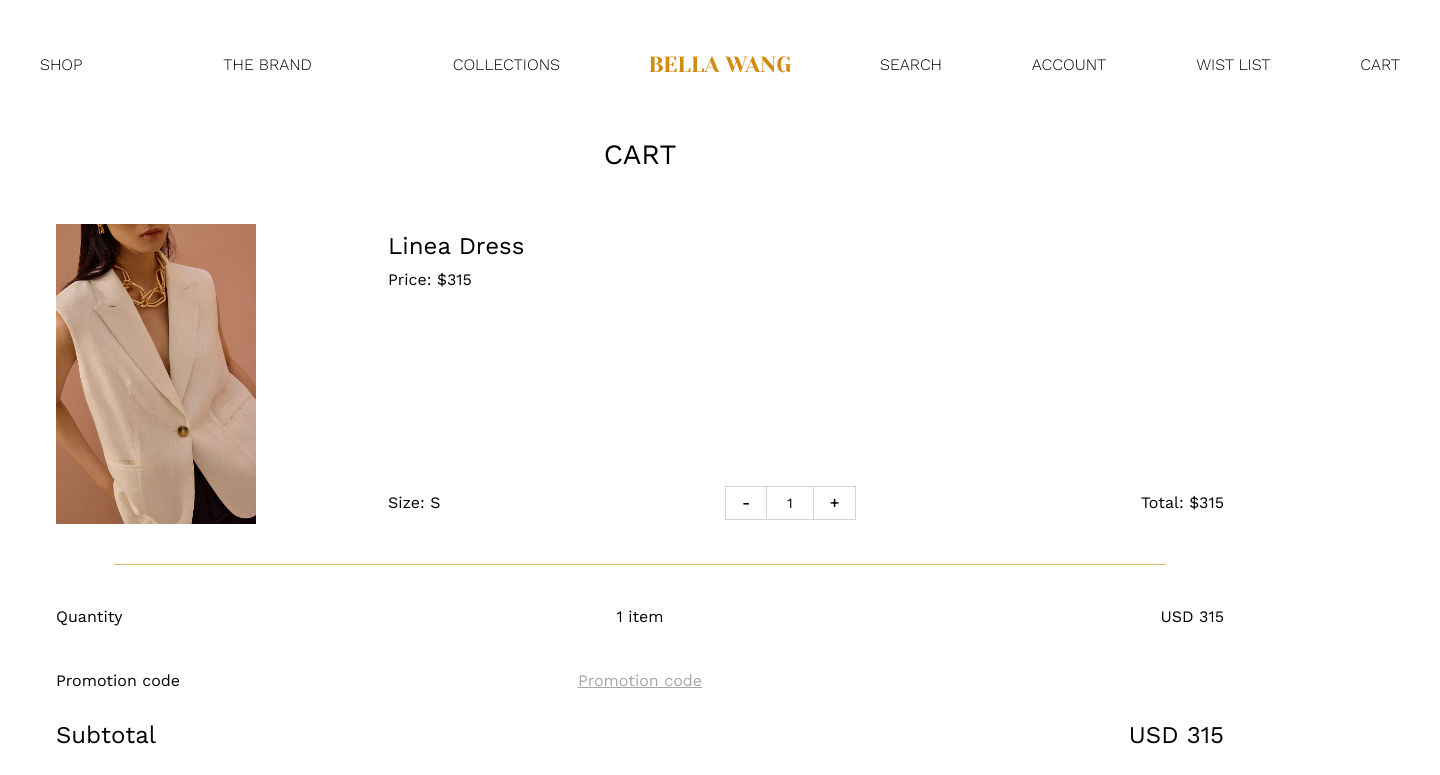
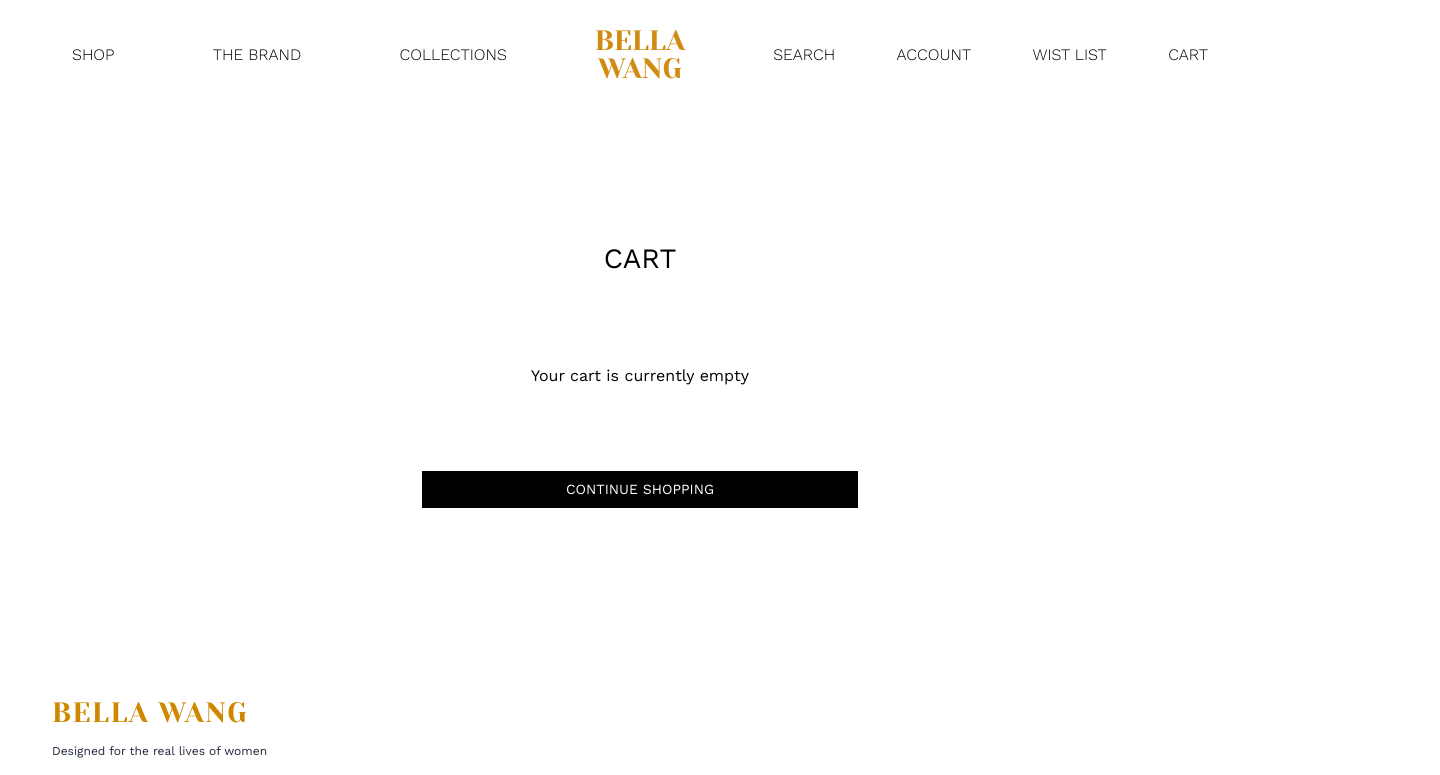
Before and after one commit to phananh2005/fe_nckh, a React (Vite) app: page /cart in a window 1280 px wide. Shown: the top 775 px of the page, 1440 px wide, since content can reach past the window. Built offline with nearby package versions, Linux system fonts and the light colour scheme.

Commit message:
add logic to cart

```diff
--- a/src/components/BarHeader.tsx
+++ b/src/components/BarHeader.tsx
@@ -1,3 +1,4 @@
+import { useEffect, useState } from "react";
 import { useNavigate } from "react-router-dom";
 
 const leftItems: string[] = ["SHOP", "THE BRAND", "COLLECTIONS"];
@@ -13,6 +14,21 @@
 
 function BarHeader() {
   const navigate = useNavigate();
+  // eslint-disable-next-line @typescript-eslint/no-unused-vars
+  const [scrolled, setScrolled] = useState(false);
+
+  useEffect(() => {
+    const handleScroll = () => {
+      setScrolled(window.scrollY > 10);
+    };
+
+    window.addEventListener("scroll", handleScroll, { passive: true });
+    handleScroll();
+
+    return () => {
+      window.removeEventListener("scroll", handleScroll);
+    };
+  }, []);
 
   const handleShopItemClick = (item: string) => {
     if (item === "TOPS") {
@@ -42,9 +58,12 @@
   };
 
   return (
-    <header className="relative z-50">
-      <nav className="flex justify-between items-center w-[1440px] h-[110px] pt-[60px] pb-[40px] bg-[#FFFFFF99]">
-        <ul className="flex justify-between items-center w-[600px] px-[40px]">
+    <header className="sticky top-0 left-0 right-0 z-50">
+      <nav
+        className="w-full h-[110px] transition-all duration-300 ease-out border-b border-white/10  "
+      >
+        <div className="flex justify-between items-center w-full max-w-[1440px] mx-auto h-full py-[20px] px-4 md:px-8">
+          <ul className="flex justify-between items-center w-[600px] px-[40px]">
           {leftItems.map((item) => (
             <li key={`${item || "spacer"}-left`} className="relative group">
               <button
@@ -108,7 +127,7 @@
           ))}
         </ul>
 
-        <div className="flex items-center justify-center flex-1 h-[36px] pr-[48px] pl-[48px] gap-[10px] text-[#D18B13] font-['Yeseva_One'] font-normal text-[22px] leading-none text-center">
+        <div className="flex items-center justify-center flex-1 h-[36px] pr-[48px] pl-[48px] gap-[10px] text-[#D18B13] font-['Yeseva_One'] font-normal text-[28px] leading-none text-center">
           BELLA WANG
         </div>
 
@@ -125,6 +144,7 @@
             </li>
           ))}
         </ul>
+      </div>
       </nav>
     </header>
   );
--- a/src/components/item/Deltail.tsx
+++ b/src/components/item/Deltail.tsx
@@ -1,37 +1,43 @@
 import { useState } from "react";
 import Size from "../shop/Size.tsx";
 import HeartShape from "../shop/HeartShape.tsx";
+import { useCart } from "../../context/CartContext.tsx";
 
 type DeltailProps = {
+  id: number;
   title: string;
   price: string;
+  image: string;
   materials?: string;
   description?: string;
 };
 
 export default function Deltail({
+  id,
   title,
   price,
+  image,
   materials = "",
   description = "",
 }: DeltailProps) {
   const [selectedSize, setSelectedSize] = useState<string | undefined>("M");
   const [favorite, setFavorite] = useState(false);
+  const { addToCart } = useCart();
 
   return (
-    <div className="top-[193px] left-[769px] w-[507px] h-[511px] flex flex-col justify-between pt-8 px-8">
-      <div className="flex flex-col w-full h-fit gap-[22px]">
-        <div className="w-[443px] h-[36px] font-['Work_Sans'] font-light text-[36px] leading-[36px]">
+    <div className="top-48.25 left-192.25 w-126.75 h-127.75 flex flex-col justify-between pt-8 px-8">
+      <div className="flex flex-col w-full h-fit gap-5.5">
+        <div className="w-110.75 h-9 font-['Work_Sans'] font-light text-[36px] leading-9">
           {title}
         </div>
-        <div className="w-full h-fit font-['Work_Sans'] font-semibold text-[32px] leading-[24px]">
+        <div className="w-full h-fit font-['Work_Sans'] font-semibold text-[32px] leading-6">
           ${price}
         </div>
       </div>
 
-      <div className="flex flex-col w-full h-[160px] gap-[8px]">
-        <div className="flex flex-col w-full h-fit gap-[32px]">
-          <div className="flex items-center gap-[12px]">
+      <div className="flex flex-col w-full h-40 gap-2">
+        <div className="flex flex-col w-full h-fit gap-8">
+          <div className="flex items-center gap-3">
             <span className="font-['Work_Sans'] font-normal text-base">
               Materials:
             </span>
@@ -39,22 +45,22 @@
               {materials}
             </span>
           </div>
-          <div className="flex w-fit h-fit gap-[18px] font-['Work_Sans'] font-normal text-base">
+          <div className="flex w-fit h-fit gap-4.5 font-['Work_Sans'] font-normal text-base">
             Description:
           </div>
         </div>
 
-        <div className="flex flex-col w-full h-full gap-[10px]">
+        <div className="flex flex-col w-full h-full gap-2.5">
           <p className="font-['Work_Sans'] font-light text-sm leading-6">
             {description}
           </p>
         </div>
       </div>
 
-      <div className="flex flex-col w-full h-fit gap-[32px]">
-        <div className="flex flex-col w-[110px] h-fit">
+      <div className="flex flex-col w-full h-fit gap-8">
+        <div className="flex flex-col w-27.5 h-fit">
           <div className="font-['Work_Sans'] font-light text-base">Size</div>
-          <div className="flex w-full h-fit gap-[8px]">
+          <div className="flex w-full h-fit gap-2">
             <Size
               sizes={["S", "M", "L"]}
               selectedSize={selectedSize}
@@ -64,16 +70,29 @@
         </div>
       </div>
 
-      <div className="flex w-full h-fit gap-[24px]">
-        <button className="flex w-full h-[40px] gap-[4px] bg-[#000000] border: 1px solid #FFFFFF text-white justify-center items-center">
-          Add to card
+      <div className="flex w-full h-fit gap-6">
+        <button
+          type="button"
+          onClick={() =>
+            addToCart({
+              id,
+              name: title,
+              price: Number(price),
+              image,
+              size: selectedSize ?? "M",
+              quantity: 1,
+            })
+          }
+          className="flex w-full h-10 gap-1 bg-[#000000] border: 1px solid #FFFFFF text-white justify-center items-center"
+        >
+          Add to cart
         </button>
 
         <button
           type="button"
           onClick={() => setFavorite((f) => !f)}
           aria-pressed={favorite}
-          className="h-[36px] w-[36px] flex items-center justify-center"
+          className="h-9 w-9 flex items-center justify-center"
         >
           <HeartShape state={favorite} />
         </button>
--- a/src/components/shop/Product.tsx
+++ b/src/components/shop/Product.tsx
@@ -3,6 +3,7 @@
 import HeartShape from "./HeartShape.tsx";
 
 type ProductProps = {
+  id: number;
   title?: string;
   price?: string;
   image?: string;
@@ -12,6 +13,7 @@
 };
 
 export default function Product({
+  id,
   title = "Sản phẩm mẫu",
   price = "₫100.000",
   image,
@@ -27,7 +29,14 @@
   };
 
   const handleProductClick = () => {
-    navigate("/item-detail");
+    navigate("/item-detail", {
+      state: {
+        id,
+        title,
+        price,
+        image,
+      },
+    });
   };
 
   return (
@@ -38,15 +47,15 @@
       onKeyDown={(e) => {
         if (e.key === "Enter" || e.key === " ") handleProductClick();
       }}
-      className={`cursor-pointer flex flex-col w-[${width}px] h-[${height}px] p-1 gap-[4px] bg-white transition-all duration-300 ease-out`}
+      className={`cursor-pointer flex flex-col w-[${width}px] h-[${height}px] p-1 gap-1 bg-white transition-all duration-300 ease-out`}
     >
-      <img src={image} alt={title} className="w-full h-[888px]" />
+      <img src={image} alt={title} className="w-full h-222" />
       <div className="flex w-full h-fit justify-between">
         <div className="flex flex-col w-full h-fit">
-          <div className="flex w-full h-[64px] font-['Work_Sans'] font-normal text-[28px]/[32px]">
+          <div className="flex w-full h-16 font-['Work_Sans'] font-normal text-[28px]/[32px]">
             {title}
           </div>
-          <div className="flex w-full h-[28px] gap-[16px] font-['Work_Sans'] font-light text-2xl leading-7">
+          <div className="flex w-full h-7[16px] font-['Work_Sans'] font-light text-2xl leading-7">
             {`$ ${price}`}
           </div>
         </div>
--- /dev/null
+++ b/src/context/CartContext.tsx
@@ -0,0 +1,69 @@
+import { createContext, useContext, useMemo, useState, type ReactNode } from "react";
+
+export type CartItem = {
+  id: number;
+  name: string;
+  price: number;
+  quantity: number;
+  image: string;
+  size: string;
+};
+
+type CartContextValue = {
+  cartItems: CartItem[];
+  addToCart: (item: Omit<CartItem, "quantity"> & { quantity?: number }) => void;
+  updateQuantity: (id: number, delta: number) => void;
+  clearCart: () => void;
+};
+
+const CartContext = createContext<CartContextValue | undefined>(undefined);
+
+export function CartProvider({ children }: { children: ReactNode }) {
+  const [cartItems, setCartItems] = useState<CartItem[]>([]);
+
+  const addToCart = (item: Omit<CartItem, "quantity"> & { quantity?: number }) => {
+    setCartItems((prevItems) => {
+      const existingItemIndex = prevItems.findIndex((cartItem) => cartItem.id === item.id);
+      if (existingItemIndex !== -1) {
+        const nextItems = [...prevItems];
+        nextItems[existingItemIndex] = {
+          ...nextItems[existingItemIndex],
+          quantity: nextItems[existingItemIndex].quantity + (item.quantity ?? 1),
+        };
+        return nextItems;
+      }
+
+      return [...prevItems, { ...item, quantity: item.quantity ?? 1 }];
+    });
+  };
+
+  const updateQuantity = (id: number, delta: number) => {
+    setCartItems((prevItems) =>
+      prevItems
+        .map((item) => {
+          if (item.id === id) {
+            return { ...item, quantity: item.quantity + delta };
+          }
+          return item;
+        })
+        .filter((item) => item.quantity > 0),
+    );
+  };
+
+  const clearCart = () => setCartItems([]);
+
+  const value = useMemo(
+    () => ({ cartItems, addToCart, updateQuantity, clearCart }),
+    [cartItems],
+  );
+
+  return <CartContext.Provider value={value}>{children}</CartContext.Provider>;
+}
+
+export function useCart() {
+  const context = useContext(CartContext);
+  if (!context) {
+    throw new Error("useCart must be used within CartProvider");
+  }
+  return context;
+}
--- a/src/main.tsx
+++ b/src/main.tsx
@@ -3,11 +3,14 @@
 import { BrowserRouter } from "react-router-dom";
 import "./index.css";
 import App from "./App.tsx";
+import { CartProvider } from "./context/CartContext.tsx";
 
 createRoot(document.getElementById("root")!).render(
   <StrictMode>
     <BrowserRouter>
-      <App />
+      <CartProvider>
+        <App />
+      </CartProvider>
     </BrowserRouter>
   </StrictMode>,
 );
--- a/src/pages/CartPage.tsx
+++ b/src/pages/CartPage.tsx
@@ -1,22 +1,11 @@
 import { useState } from "react";
-import img32 from "../assets/mainpage3-2.png";
 import CartEmpty from "../components/cart/CartEmpty";
 import CartActive from "../components/cart/CartActive";
 import CartCheckout from "../components/cart/CartCheckout";
+import { useCart } from "../context/CartContext.tsx";
 
 function CartPage() {
-  // mock cart item
-  const [cartItems, setCartItems] = useState([
-    {
-      id: 1,
-      name: "Linea Dress",
-      price: 315,
-      quantity: 1,
-      image: img32,
-      size: "S",
-    },
-  ]);
-
+  const { cartItems, updateQuantity, clearCart } = useCart();
   const [isCheckout, setIsCheckout] = useState(false);
 
   // checkout state
@@ -29,30 +18,16 @@
     note: "",
   });
 
-  const updateQuantity = (id: number, delta: number) => {
-    setCartItems((prevItems) =>
-      prevItems
-        .map((item) => {
-          if (item.id === id) {
-            const newQty = item.quantity + delta;
-            return { ...item, quantity: newQty };
-          }
-          return item;
-        })
-        .filter((item) => item.quantity > 0) // sl=0->del
-    );
-  };
-
   const subtotal = cartItems.reduce((acc, item) => acc + item.price * item.quantity, 0);
   const totalQty = cartItems.reduce((acc, item) => acc + item.quantity, 0);
 
   const handleCheckoutSubmit = (e: React.FormEvent) => {
     e.preventDefault();
     if (!billingDetails.name || !billingDetails.country || !billingDetails.address || !billingDetails.state || !billingDetails.phone) {
-        alert("Dien day du tt");
+      alert("Dien day du tt");
       return;
     }
-    setCartItems([]);
+    clearCart();
     setIsCheckout(false);
   };
 
--- a/src/pages/CollectionsPage.tsx
+++ b/src/pages/CollectionsPage.tsx
@@ -12,7 +12,7 @@
 export default function CollectionsPage() {
   return (
     <>
-      <main className="flex flex-col w-full h-fit gap-[32px] py-[32px]">
+      <main className="flex flex-col w-full h-fit gap-8 py-8">
         <div className="flex justify-center font-['Work_Sans'] font-normal text-[28px]/[43.2px]">
           SOGNO ESTIVO COLLECTION
         </div>
@@ -59,10 +59,11 @@
 function groupProducts(images: string[], titles: string[], prices: string[]) {
   return (
     <>
-      <div className="flex flex-wrap justify-center gap-[32px]">
+      <div className="flex flex-wrap justify-center gap-8">
         {images.map((image, index) => (
           <Product
             key={index}
+            id={index + 1}
             image={image}
             title={titles[index]}
             price={prices[index]}
--- a/src/pages/ItemDeltail.tsx
+++ b/src/pages/ItemDeltail.tsx
@@ -1,18 +1,43 @@
+import { useLocation } from "react-router-dom";
 import Detail from "../components/item/Deltail";
 import ImageDetail from "../components/item/ImageDeltail";
 import image1 from "../assets/image1.png";
 import image2 from "../assets/image2.png";
 import image3 from "../assets/image3.png";
+
+type ItemDetailState = {
+  id?: number;
+  title?: string;
+  price?: string;
+  image?: string;
+};
+
 export default function ItemDeltail() {
+  const location = useLocation();
+  const state = location.state as ItemDetailState | null;
+
+  const product = {
+    id: state?.id ?? 1,
+    title: state?.title ?? "Everyday Tote",
+    price: state?.price ?? "24.99",
+    image: state?.image ?? image1,
+    materials: "Canvas, Leather",
+    description:
+      "The Everyday Tote is a versatile and stylish bag designed for daily use. Made from durable canvas with leather accents, it offers ample space for your essentials while maintaining a sleek and modern look.",
+    images: [state?.image ?? image1, state?.image ?? image2, state?.image ?? image3],
+  };
+
   return (
     <main>
-      <div className="flex w-full h-fit gap-[32px] justify-center">
-        <ImageDetail images={[image1, image2, image3]} />
+      <div className="flex w-full h-fit gap-8 justify-center">
+        <ImageDetail images={product.images} />
         <Detail
-          title="Everyday Tote"
-          price="24.99"
-          materials="Canvas, Leather"
-          description="The Everyday Tote is a versatile and stylish bag designed for daily use. Made from durable canvas with leather accents, it offers ample space for your essentials while maintaining a sleek and modern look."
+          id={product.id}
+          title={product.title}
+          price={product.price}
+          image={product.image}
+          materials={product.materials}
+          description={product.description}
         />
       </div>
     </main>
--- a/src/pages/TopsPage.tsx
+++ b/src/pages/TopsPage.tsx
@@ -10,7 +10,7 @@
 export default function TopsPage() {
   return (
     <>
-      <main className="flex flex-col w-full h-fit gap-[32px] py-[32px]">
+      <main className="flex flex-col w-full h-fit gap-8 py-8">
         <div className="flex justify-center font-['Work_Sans'] font-normal text-[28px]/[43.2px]">
           TOPS
         </div>
@@ -70,10 +70,11 @@
 function groupProducts(images: string[], titles: string[], prices: string[]) {
   return (
     <>
-      <div className="grid grid-cols-1 justify-items-center gap-[32px] md:grid-cols-2 xl:grid-cols-3 pr-[32px] pl-[32px]">
+      <div className="grid grid-cols-1 justify-items-center gap-8 md:grid-cols-2 xl:grid-cols-3 pr-8 pl-8">
         {images.map((image, index) => (
           <Product
             key={index}
+            id={index + 1}
             image={image}
             title={titles[index]}
             price={prices[index]}
--- a/src/pages/WishListPage.tsx
+++ b/src/pages/WishListPage.tsx
@@ -12,7 +12,7 @@
 export default function WishListPage() {
   return (
     <>
-      <main className="flex flex-col w-full h-fit gap-[32px] py-[32px]">
+      <main className="flex flex-col w-full h-fit gap-8 py-8">
         <div className="flex justify-center font-['Work_Sans'] font-normal text-[28px]/[43.2px]">
           WISH LIST
         </div>
@@ -59,10 +59,11 @@
 function groupProducts(images: string[], titles: string[], prices: string[]) {
   return (
     <>
-      <div className="grid grid-cols-1 justify-items-center gap-[32px] md:grid-cols-2 xl:grid-cols-3 pr-[32px] pl-[32px]">
+      <div className="grid grid-cols-1 justify-items-center gap-8 md:grid-cols-2 xl:grid-cols-3 pr-8 pl-8">
         {images.map((image, index) => (
           <Product
             key={index}
+            id={index + 1}
             image={image}
             title={titles[index]}
             price={prices[index]}
```
